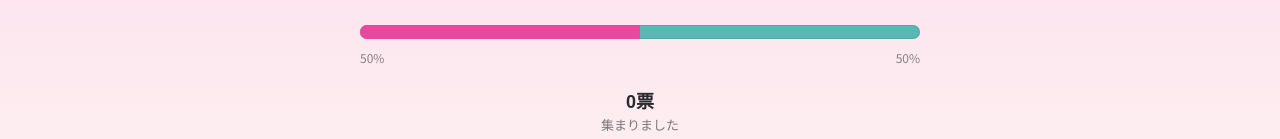
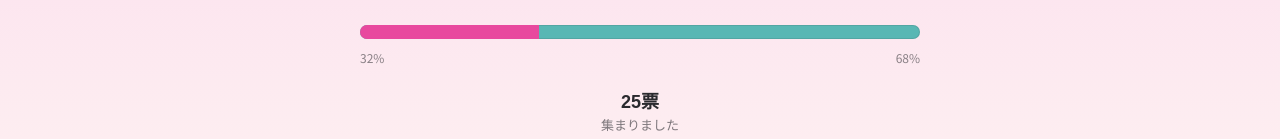
Before and after one commit to 39mk-hub/lensblistervote, a plain HTML site: page index.html in a window 1280 px wide. Shown: the part 1707-1846 px from the top of the page. Drawn offline with Linux system fonts and the light colour scheme; a web font is replaced by a local one.

Commit message:
index.html

```diff
--- a/index.html
+++ b/index.html
@@ -664,9 +664,9 @@ const CONFIG = {
       questionTagline: "思い出として生まれ変わる！",
       optionA: "A. 双眼鏡で細かいところも見る派",
       optionB: "B. 目で焼き付ける派",
-      countA: 0,   // ← DAY1・Aの投票数（個数）
-      countB: 0,   // ← DAY1・Bの投票数（個数）
-      collectedCount: 0,   // ← DAY1・実際の回収個数（投票数とは別）
+      countA: 8,   // ← DAY1・Aの投票数（個数）
+      countB: 17,   // ← DAY1・Bの投票数（個数）
+      collectedCount: 64,   // ← DAY1・実際の回収個数（投票数とは別）
       updateLabel: "DAY1 終了時点の結果"
     },
     2: {
@@ -674,9 +674,9 @@ const CONFIG = {
       questionTagline: "気持ちがこもった文章が嬉しい！",
       optionA: "A. AIが考えた完璧な長文",
       optionB: "B. 自分で考えた一言",
-      countA: 0,   // ← DAY2・Aの投票数（個数）
-      countB: 0,   // ← DAY2・Bの投票数（個数）
-      collectedCount: 0,   // ← DAY2・実際の回収個数（投票数とは別）
+      countA: 1,   // ← DAY2・Aの投票数（個数）
+      countB: 24,   // ← DAY2・Bの投票数（個数）
+      collectedCount: 661,   // ← DAY2・実際の回収個数（投票数とは別）
       updateLabel: "DAY2 終了時点の結果"
     },
     3: {
@@ -684,9 +684,9 @@ const CONFIG = {
       questionTagline: "指先から自信に生まれ変わる！",
       optionA: "A. シンプルなワンカラー",
       optionB: "B. ゴテゴテなパーツネイル",
-      countA: 0,   // ← DAY3・Aの投票数（個数）
-      countB: 0,   // ← DAY3・Bの投票数（個数）
-      collectedCount: 0,   // ← DAY3・実際の回収個数（投票数とは別）
+      countA: 13,   // ← DAY3・Aの投票数（個数）
+      countB: 25,   // ← DAY3・Bの投票数（個数）
+      collectedCount: 197,   // ← DAY3・実際の回収個数（投票数とは別）
       updateLabel: "DAY3 終了時点の結果"
     }
   }
```
